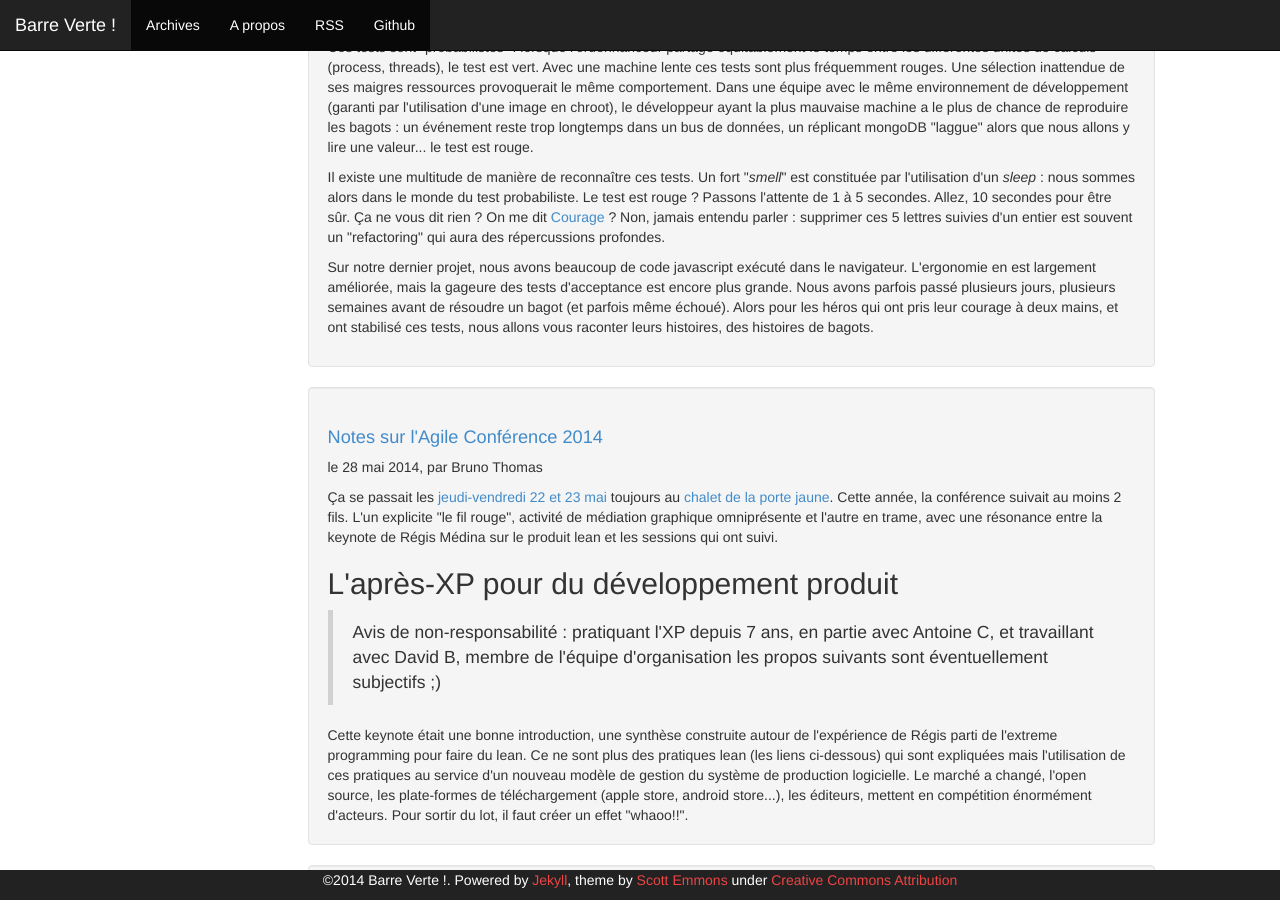
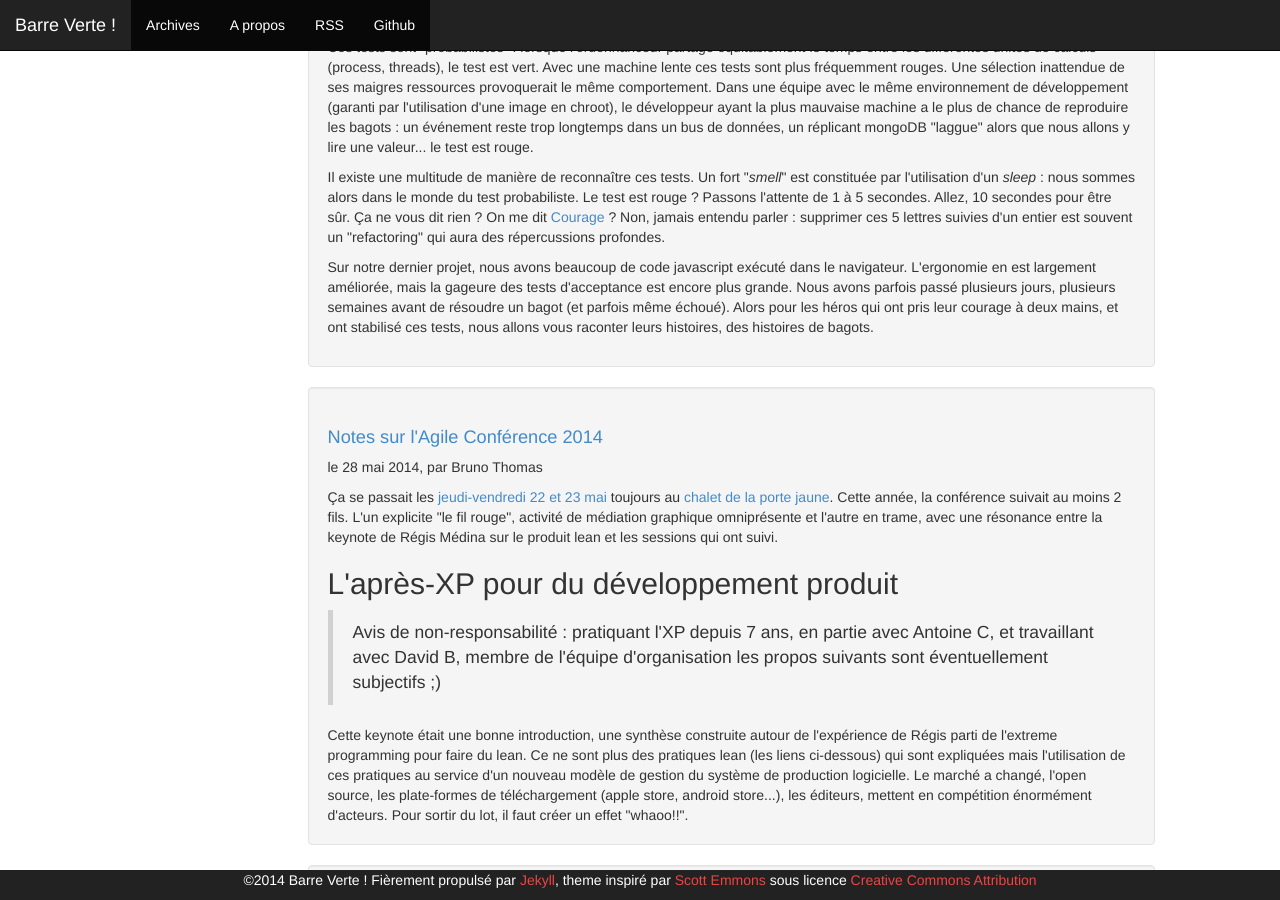
Before and after one commit to MichaelBitard/barreverte.github.io, a Jekyll site: the page built from index.html, in a window 1280 px wide and 900 px high, scrolled down 614 px. Built offline with Jekyll 4.4.1, drawn with Linux system fonts in a browser that asks for light colours; Markdown is read by kramdown in place of the engine named in the settings; the list of posts is cut into pages by our own code; comment, search, counter and statistics services are not loaded.

Commit message:
francisation

```diff
--- a/_includes/footer.html
+++ b/_includes/footer.html
@@ -1,8 +1,8 @@
 <div class="container-fluid">
     <div class="row-fluid">
         <div class="span12 footer navbar-inverse navbar-fixed-bottom">
-            <p class="copyright">&copy;{{ site.time | date: '%Y' }} {{ site.name }}. Powered by <a href="http://jekyllrb.com">Jekyll</a>, theme by <a href="https://github.com/scotte/jekyll-clean">Scott Emmons</a>
-            under
+            <p class="copyright">&copy;{{ site.time | date: '%Y' }} {{ site.name }} Fièrement propulsé par <a href="http://jekyllrb.com">Jekyll</a>, theme inspiré par <a href="https://github.com/scotte/jekyll-clean">Scott Emmons</a>
+            sous licence
             <a href="http://creativecommons.org/licenses/by/4.0/">Creative Commons Attribution</a></p>
         </div>
     </div>
--- a/_includes/header.html
+++ b/_includes/header.html
@@ -18,7 +18,7 @@
         <div class="navbar navbar-inverse navbar-fixed-top" role="navigation">
             <div class="navbar-header">
                 <button type="button" class="navbar-toggle" data-toggle="collapse" data-target="#bs-example-navbar-collapse-1">
-                  <span class="sr-only">Toggle navigation</span>
+                  <span class="sr-only">Navigation</span>
                   <span class="icon-bar"></span>
                   <span class="icon-bar"></span>
                   <span class="icon-bar"></span>
```
